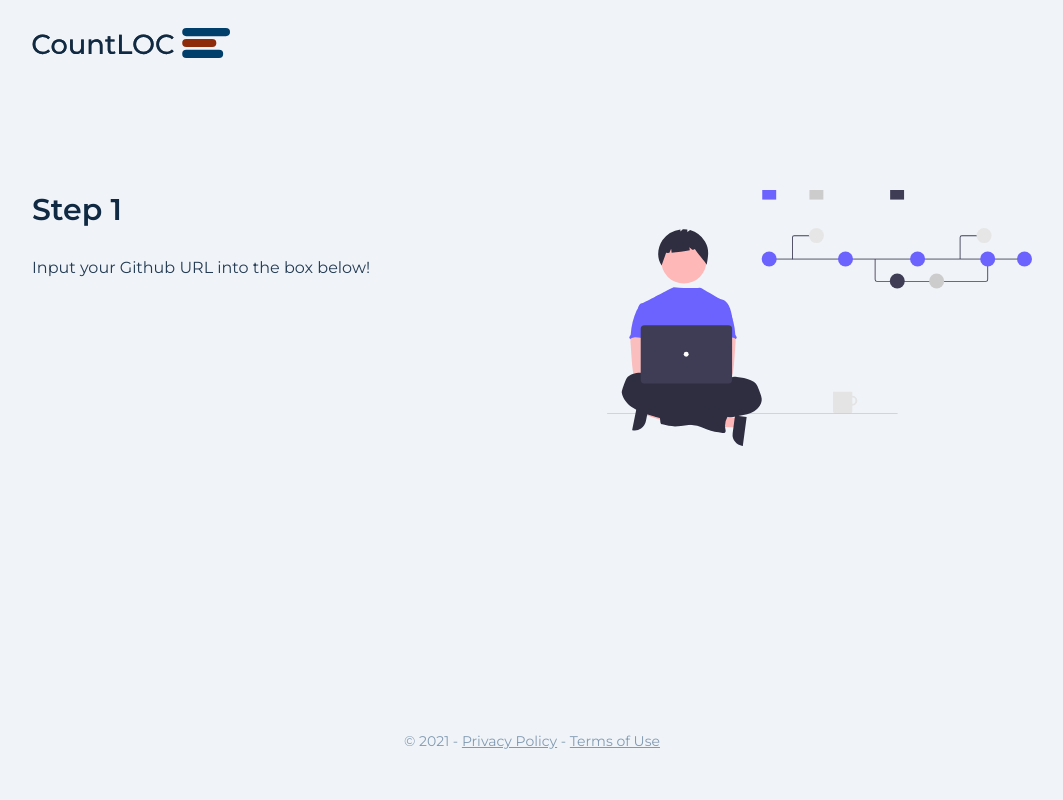
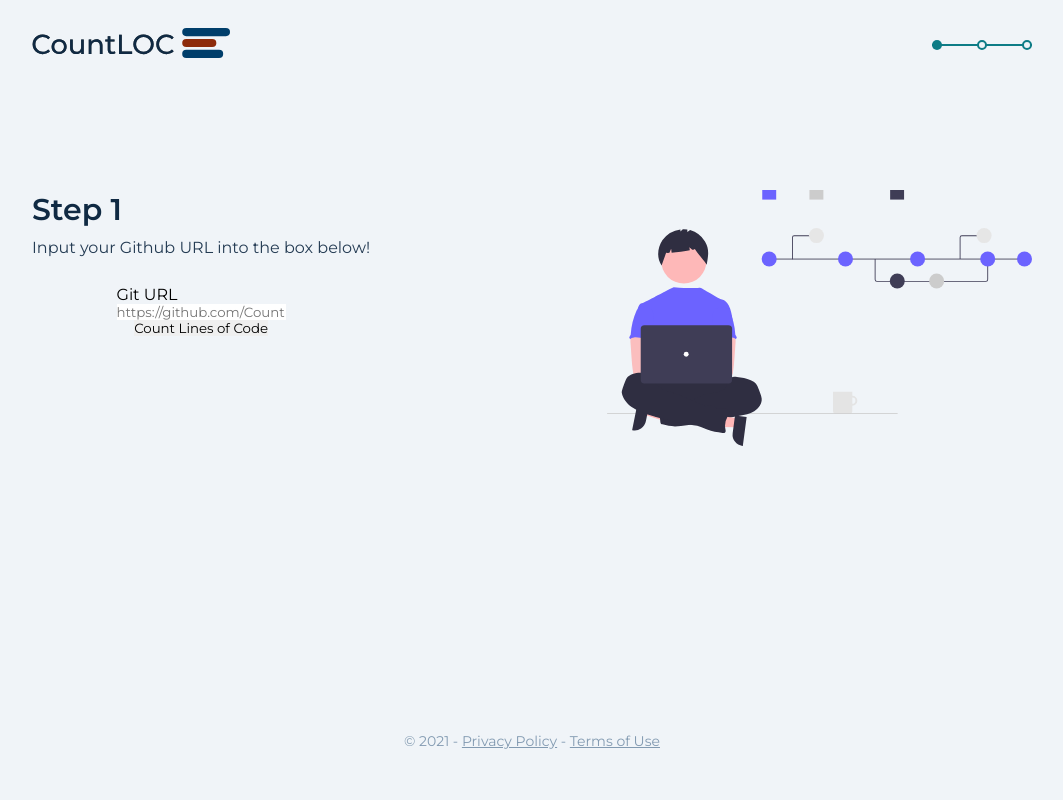
Before and after one commit to CountLOC/linesofcode.app, a PHP site: page /app in a window 1280 px wide. Shown: the whole page, without its empty margins (108-1171 px from the left). Run offline with PHP 8.4, Linux system fonts and the light colour scheme; style sheets or scripts are compiled from the project's sources.

Commit message:
Started the progress bar and continuing the app build

```diff
--- a/scss/partials/_base.scss
+++ b/scss/partials/_base.scss
@@ -9,6 +9,9 @@
 	font-family: 'Montserrat', sans-serif;
 	&:focus {
 		outline: none;
+	}
+	&::after, &::before {
+		box-sizing: border-box;
 	}
 }
 
--- /dev/null
+++ b/scss/partials/_forms.scss
@@ -0,0 +1,4 @@
+label {
+	display: flex;
+	flex-flow: column nowrap;
+}
--- a/scss/partials/_header.scss
+++ b/scss/partials/_header.scss
@@ -31,6 +31,48 @@ header {
 
 	}
 
+	#progressBar {
+
+		--ball-size: 10px;
+		--bg-color: #0E7C86;
+		--total-length: 100px;
+
+		width: 100px;
+		height: 2px;
+		background-color: var(--bg-color);
+		display: flex;
+		flex-flow: row nowrap;
+		align-items: center;
+		justify-content: space-between;
+
+		&::before, &::after {
+			content: "";
+			display: inline-block;
+			height: var(--ball-size);
+			width: var(--ball-size);
+			border-radius: var(--ball-size);
+		}
+
+		&::before {
+			background-color: var(--bg-color);
+		}
+
+		&::after {
+			border: 2px solid var(--bg-color);
+			background-color: #F0F4F8;
+		}
+
+		.middle {
+			display: inline-block;
+			height: var(--ball-size);
+			width: var(--ball-size);
+			border-radius: var(--ball-size);
+			border: 2px solid var(--bg-color);
+			background-color: #F0F4F8;
+		}
+
+	}
+
 }
 
 @media all and (max-width: 400px) {
--- a/scss/partials/_home.scss
+++ b/scss/partials/_home.scss
@@ -45,6 +45,10 @@
 		align-items: center;
 		justify-content: space-between;
 		width: 100%;
+
+		&.column {
+			flex-flow: column nowrap;
+		}
 
 		a.button {
 
--- a/scss/style.scss
+++ b/scss/style.scss
@@ -1,4 +1,5 @@
 @import "partials/base";
 @import "partials/header";
 @import "partials/home";
+@import "partials/forms";
 @import "partials/footer";
--- a/view/includes/header-content.php
+++ b/view/includes/header-content.php
@@ -2,7 +2,9 @@
 
 <header class="max-width">
 	<a href="/" title="Go back to the home page"><img src="/assets/logo.svg" title="Logo for linesofcode.app" alt="The letters spelling out CountLOC with a logo of three uneven colored lines"></a>
-	<?php if (!IS_APP): ?>
+	<?php if (IS_APP): ?>
+	<div id="progressBar"><span class="middle"></span></div>
+	<?php else: ?>
 	<a href="/app" title="Go to the app" class="app-cta">Launch App</a>
 	<?php endif; ?>
 </header>
--- a/view/pages/app.php
+++ b/view/pages/app.php
@@ -3,12 +3,14 @@
 	<section class="content" data-page="1">
 
 		<div class="words">
-			<h1>Step 1</h1>
+			<h1 style="margin-bottom: 5px;">Step 1</h1>
 			<p>Input your Github URL into the box below!</p>
-<!-- 			<div class="cta-wrap">
-				<a href="/app" title="Go to the app" class="button red">Try it now</a>
-				<a href="/data-handling" title="Our data handling promise to you" class="button blue">Our data handling promise</a>
-			</div> -->
+			<div class="cta-wrap column">
+				<label>Git URL
+					<input type="url" id="gitUrl" placeholder="https://github.com/CountLOC/linesofcode.app" required>
+				</label>
+				<button type="button">Count Lines of Code</button>
+			</div>
 		</div>
 
 		<div class="assets">
```
